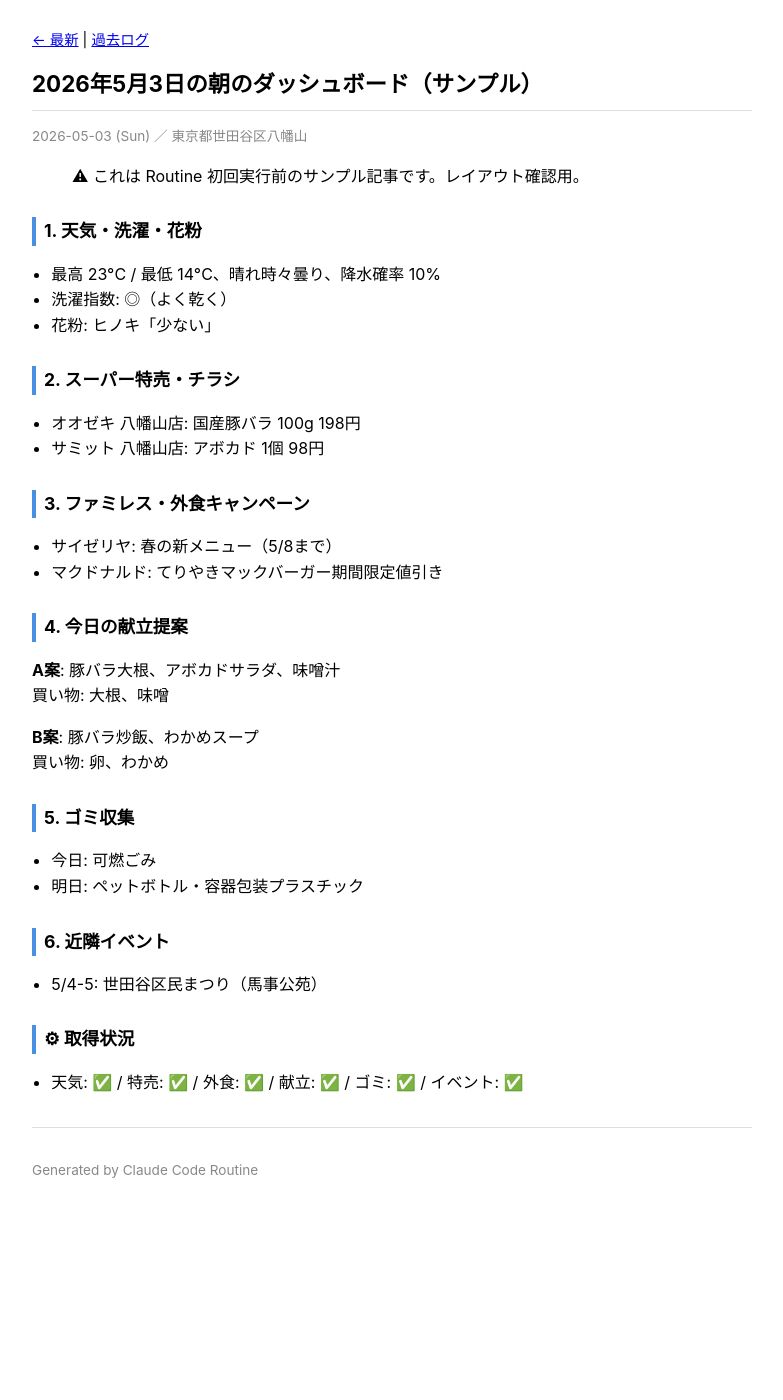
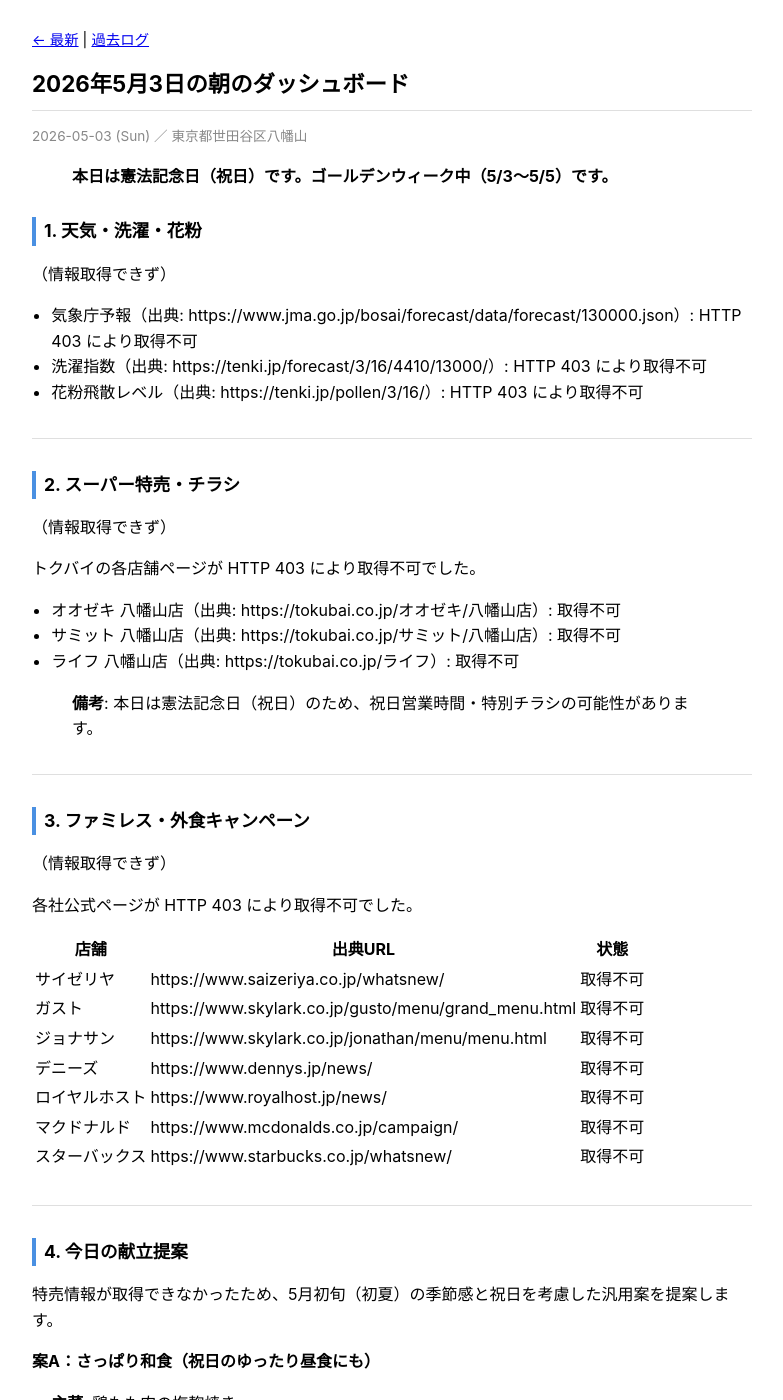
Before and after one commit to yuki7827/daily-life-dashboard, a Jekyll site: the page built from _posts/2026-05-03-daily.md, in a window 1280 px wide and 1400 px high. Shown: the whole window, without its empty margins (248-1031 px from the left). Built offline with Jekyll 4.4.1, drawn with Linux system fonts in a browser that asks for light colours; some of the changed text lies outside the part shown.

Commit message:
daily: 2026-05-03 dashboard
https://claude.ai/code/session_015hAVpHpSRwhQYZNXUx2iGk

```diff
--- a/_posts/2026-05-03-daily.md
+++ b/_posts/2026-05-03-daily.md
@@ -1,45 +1,111 @@
 ---
 layout: post
-title: "2026年5月3日の朝のダッシュボード（サンプル）"
+title: "2026年5月3日の朝のダッシュボード"
 date: 2026-05-03 06:30:00 +0900
 location: "東京都世田谷区八幡山"
 ---
 
-> ⚠ これは Routine 初回実行前のサンプル記事です。レイアウト確認用。
+> **本日は憲法記念日（祝日）です。ゴールデンウィーク中（5/3〜5/5）です。**
 
 ## 1. 天気・洗濯・花粉
 
-- 最高 23°C / 最低 14°C、晴れ時々曇り、降水確率 10%
-- 洗濯指数: ◎（よく乾く）
-- 花粉: ヒノキ「少ない」
+（情報取得できず）
+
+- 気象庁予報（出典: https://www.jma.go.jp/bosai/forecast/data/forecast/130000.json）: HTTP 403 により取得不可
+- 洗濯指数（出典: https://tenki.jp/forecast/3/16/4410/13000/）: HTTP 403 により取得不可
+- 花粉飛散レベル（出典: https://tenki.jp/pollen/3/16/）: HTTP 403 により取得不可
+
+---
 
 ## 2. スーパー特売・チラシ
 
-- オオゼキ 八幡山店: 国産豚バラ 100g 198円
-- サミット 八幡山店: アボカド 1個 98円
+（情報取得できず）
+
+トクバイの各店舗ページが HTTP 403 により取得不可でした。
+
+- オオゼキ 八幡山店（出典: https://tokubai.co.jp/オオゼキ/八幡山店）: 取得不可
+- サミット 八幡山店（出典: https://tokubai.co.jp/サミット/八幡山店）: 取得不可
+- ライフ 八幡山店（出典: https://tokubai.co.jp/ライフ）: 取得不可
+
+> **備考**: 本日は憲法記念日（祝日）のため、祝日営業時間・特別チラシの可能性があります。
+
+---
 
 ## 3. ファミレス・外食キャンペーン
 
-- サイゼリヤ: 春の新メニュー（5/8まで）
-- マクドナルド: てりやきマックバーガー期間限定値引き
+（情報取得できず）
+
+各社公式ページが HTTP 403 により取得不可でした。
+
+| 店舗 | 出典URL | 状態 |
+|---|---|---|
+| サイゼリヤ | https://www.saizeriya.co.jp/whatsnew/ | 取得不可 |
+| ガスト | https://www.skylark.co.jp/gusto/menu/grand_menu.html | 取得不可 |
+| ジョナサン | https://www.skylark.co.jp/jonathan/menu/menu.html | 取得不可 |
+| デニーズ | https://www.dennys.jp/news/ | 取得不可 |
+| ロイヤルホスト | https://www.royalhost.jp/news/ | 取得不可 |
+| マクドナルド | https://www.mcdonalds.co.jp/campaign/ | 取得不可 |
+| スターバックス | https://www.starbucks.co.jp/whatsnew/ | 取得不可 |
+
+---
 
 ## 4. 今日の献立提案
 
-**A案**: 豚バラ大根、アボカドサラダ、味噌汁
-買い物: 大根、味噌
+特売情報が取得できなかったため、5月初旬（初夏）の季節感と祝日を考慮した汎用案を提案します。
 
-**B案**: 豚バラ炒飯、わかめスープ
-買い物: 卵、わかめ
+### 案A：さっぱり和食（祝日のゆったり昼食にも）
+- **主菜**: 鶏もも肉の塩麹焼き
+- **副菜**: キャベツの浅漬け・冷ややっこ
+- **汁物**: 豆腐とわかめの味噌汁
+- **不足する買い物リスト**: 鶏もも肉、塩麹、豆腐、わかめ（特売情報未確認のため要確認）
 
-## 5. ゴミ収集
+### 案B：ガパオライス風（ゴールデンウィークに少し特別な一品）
+- **主菜**: 豚ひき肉と野菜のガパオ炒め丼
+- **副菜**: アボカドとトマトのサラダ
+- **汁物**: コンソメスープ
+- **不足する買い物リスト**: 豚ひき肉、パプリカ、バジル（またはバジルソース）、アボカド（特売情報未確認のため要確認）
 
-- 今日: 可燃ごみ
-- 明日: ペットボトル・容器包装プラスチック
+---
+
+## 5. ゴミ収集（当日／明日）
+
+（情報取得できず）
+
+世田谷区ゴミ収集ページ（出典: https://www.city.setagaya.lg.jp/mokuji/kurashi/002/004/d00005671.html）が HTTP 403 により取得不可でした。
+
+- **本日（2026-05-03・日曜・憲法記念日）**: 日曜日は通常収集なし。祝日のため収集休止の可能性が高い。
+- **明日（2026-05-04・月曜・みどりの日）**: 収集曜日・品目は（要確認）— 祝日のため収集休止の可能性あり。
+
+> 世田谷区では祝日のゴミ収集は原則休止の場合があります。公式サイトでご確認ください。
+
+---
 
 ## 6. 近隣イベント
 
-- 5/4-5: 世田谷区民まつり（馬事公苑）
+（情報取得できず）
+
+世田谷区イベントページ（出典: https://www.city.setagaya.lg.jp/mokuji/event/index.html）が HTTP 403 により取得不可でした。
+
+> **ゴールデンウィーク期間中**のため、世田谷区内の公園・文化施設では各種イベントが開催されている可能性があります。区の公式サイトやお近くの施設でご確認ください。
+
+---
 
 ## ⚙ 取得状況
 
-- 天気: ✅ / 特売: ✅ / 外食: ✅ / 献立: ✅ / ゴミ: ✅ / イベント: ✅
+| セクション | URL | 状態 |
+|---|---|---|
+| 天気（気象庁JSON） | https://www.jma.go.jp/bosai/forecast/data/forecast/130000.json | ❌ HTTP 403 |
+| 天気（tenki.jp） | https://tenki.jp/forecast/3/16/4410/13000/ | ❌ HTTP 403 |
+| 花粉（tenki.jp） | https://tenki.jp/pollen/3/16/ | ❌ HTTP 403 |
+| スーパー特売（オオゼキ） | https://tokubai.co.jp/オオゼキ/八幡山店 | ❌ HTTP 403 |
+| スーパー特売（サミット） | https://tokubai.co.jp/サミット/八幡山店 | ❌ HTTP 403 |
+| スーパー特売（ライフ） | https://tokubai.co.jp/ライフ | ❌ HTTP 403 |
+| サイゼリヤ | https://www.saizeriya.co.jp/whatsnew/ | ❌ HTTP 403 |
+| ガスト | https://www.skylark.co.jp/gusto/menu/grand_menu.html | ❌ HTTP 403 |
+| ジョナサン | https://www.skylark.co.jp/jonathan/menu/menu.html | ❌ HTTP 403 |
+| デニーズ | https://www.dennys.jp/news/ | ❌ HTTP 403 |
+| ロイヤルホスト | https://www.royalhost.jp/news/ | ❌ HTTP 403 |
+| マクドナルド | https://www.mcdonalds.co.jp/campaign/ | ❌ HTTP 403 |
+| スターバックス | https://www.starbucks.co.jp/whatsnew/ | ❌ HTTP 403 |
+| ゴミ収集（世田谷区） | https://www.city.setagaya.lg.jp/mokuji/kurashi/002/004/d00005671.html | ❌ HTTP 403 |
+| 地域イベント（世田谷区） | https://www.city.setagaya.lg.jp/mokuji/event/index.html | ❌ HTTP 403 |
```
